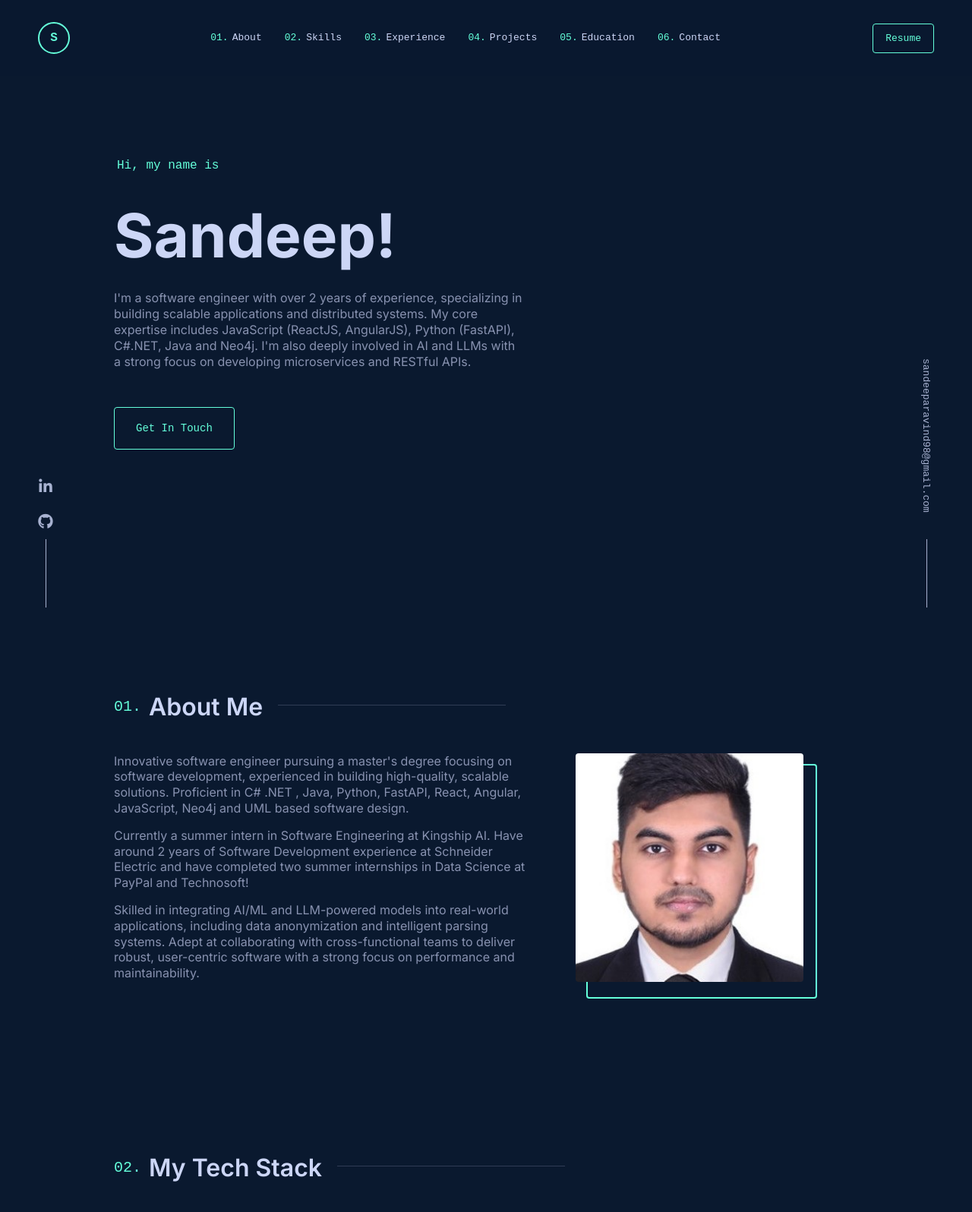
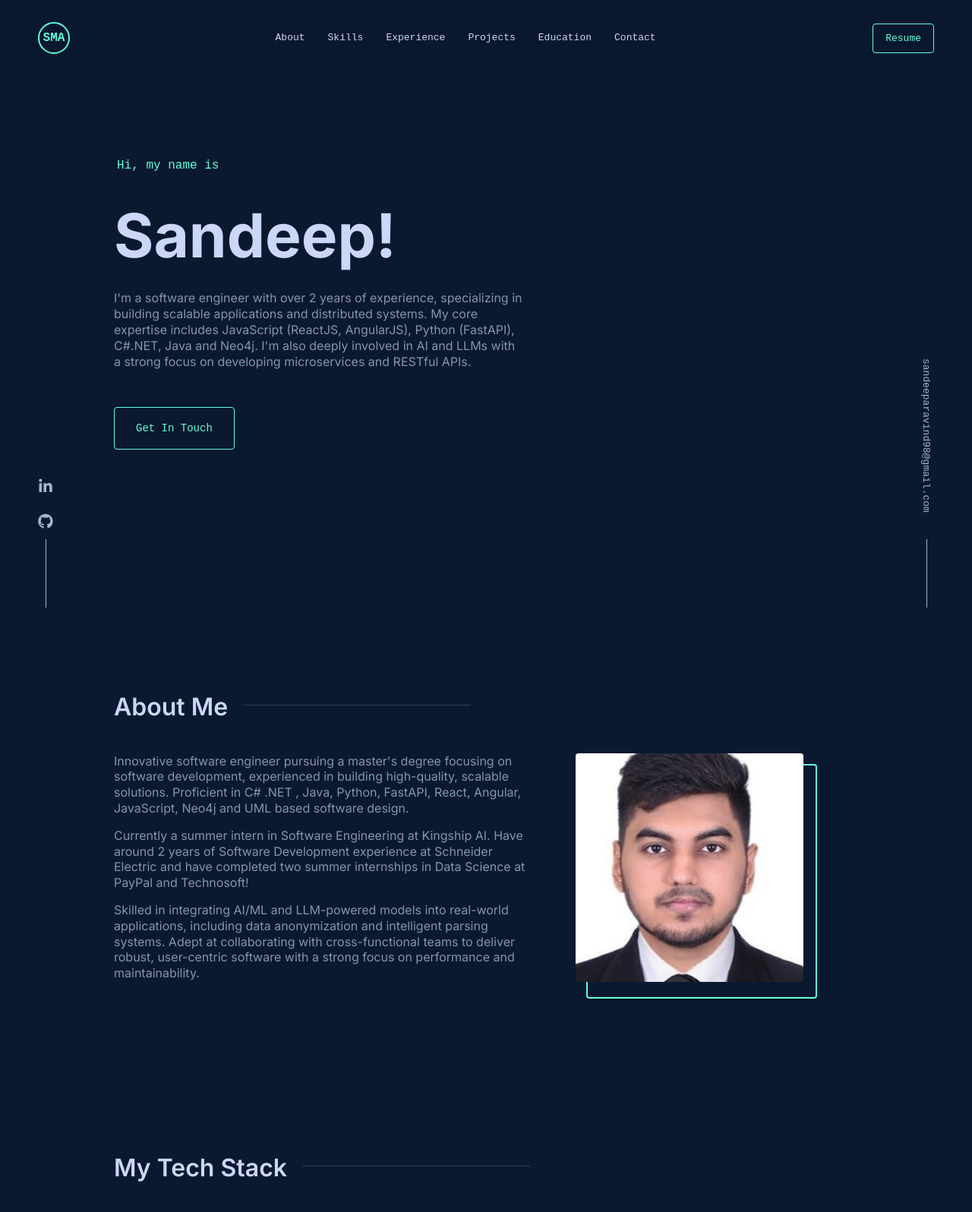
Before and after one commit to Sandeeparavind/Portfolio, a plain HTML site: page index.html in a window 1280 px wide. Shown: the top 1596 px of the page at 76% size. Drawn offline with nearby package versions, Linux system fonts and the light colour scheme.

Commit message:
Update html

```diff
--- a/index.html
+++ b/index.html
@@ -91,7 +91,7 @@
   </svg>
   <header>
     <nav>
-      <a href="#hero" class="nav-logo">S</a>
+      <a href="#hero" class="nav-logo">SMA</a>
       <ol class="nav-links">
         <li><a href="#about">About</a></li>
         <li><a href="#skills">Skills</a></li>
@@ -126,7 +126,7 @@
     </section>
 
     <section id="about">
-      <h2 class="section-title"><span>01.</span> About Me</h2>
+      <h2 class="section-title">About Me</h2>
       <div class="about-content">
         <div class="about-text">
           <p>
@@ -153,7 +153,7 @@
     </section>
 
     <section id="skills">
-      <h2 class="section-title"><span>02.</span> My Tech Stack</h2>
+      <h2 class="section-title"> My Tech Stack</h2>
       <div class="skills-grid">
         <div class="skill-card"><svg stroke="currentColor" class="skill-icon" fill="currentColor" stroke-width="0"
             viewBox="0 0 384 512" height="36" width="36" xmlns="http://www.w3.org/2000/svg">
@@ -287,7 +287,7 @@
     </section>
 
     <section id="experience">
-      <h2 class="section-title"><span>03.</span> Where I've Worked</h2>
+      <h2 class="section-title"> Where I've Worked</h2>
       <div class="experience-content">
         <div class="job-tabs">
           <button class="job-tab active" data-job="0">Kingship AI</button>
@@ -343,7 +343,7 @@
     </section>
 
     <section id="projects">
-      <h2 class="section-title"><span>04.</span> Things I've Built</h2>
+      <h2 class="section-title">Things I've Built</h2>
       <div class="projects-grid">
         <div class="project-card-centered">
           <p class="project-overline">Featured Project</p>
@@ -371,7 +371,7 @@
     </section>
 
     <section id="education">
-      <h2 class="section-title"><span>05.</span> Education</h2>
+      <h2 class="section-title">Education</h2>
       <div class="education-container">
         <div class="education-item">
           <h3>Master's in Information Technology (Minor in Software Development)</h3>
@@ -387,7 +387,7 @@
     </section>
 
     <section id="contact">
-      <p class="contact-overline">06. What's Next?</p>
+      <p class="contact-overline">What's Next?</p>
       <h2 class="contact-title">Get In Touch</h2>
       <p class="contact-text">
         If you have a question or just want to say hi...
--- a/styles2.css
+++ b/styles2.css
@@ -147,7 +147,6 @@ nav {
   margin: 0 5px;
   position: relative;
   font-size: var(--fz-xs);
-  counter-increment: item 1;
 }
 
 .nav-links a {
@@ -161,12 +160,6 @@ nav {
   color: var(--green);
 }
 
-.nav-links a::before {
-  content: '0' counter(item) '.';
-  margin-right: 5px;
-  color: var(--green);
-  font-size: var(--fz-xs);
-}
 
 .btn-resume {
   color: var(--green);
```
